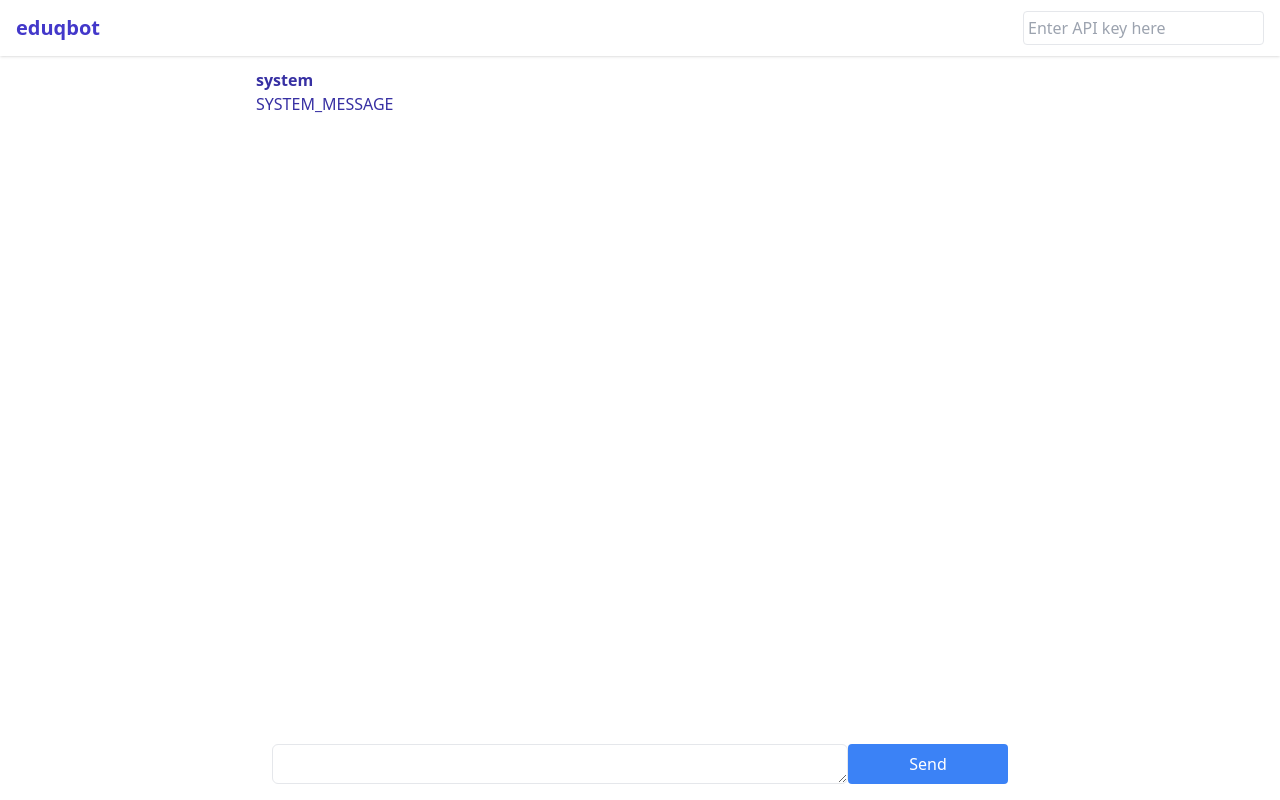
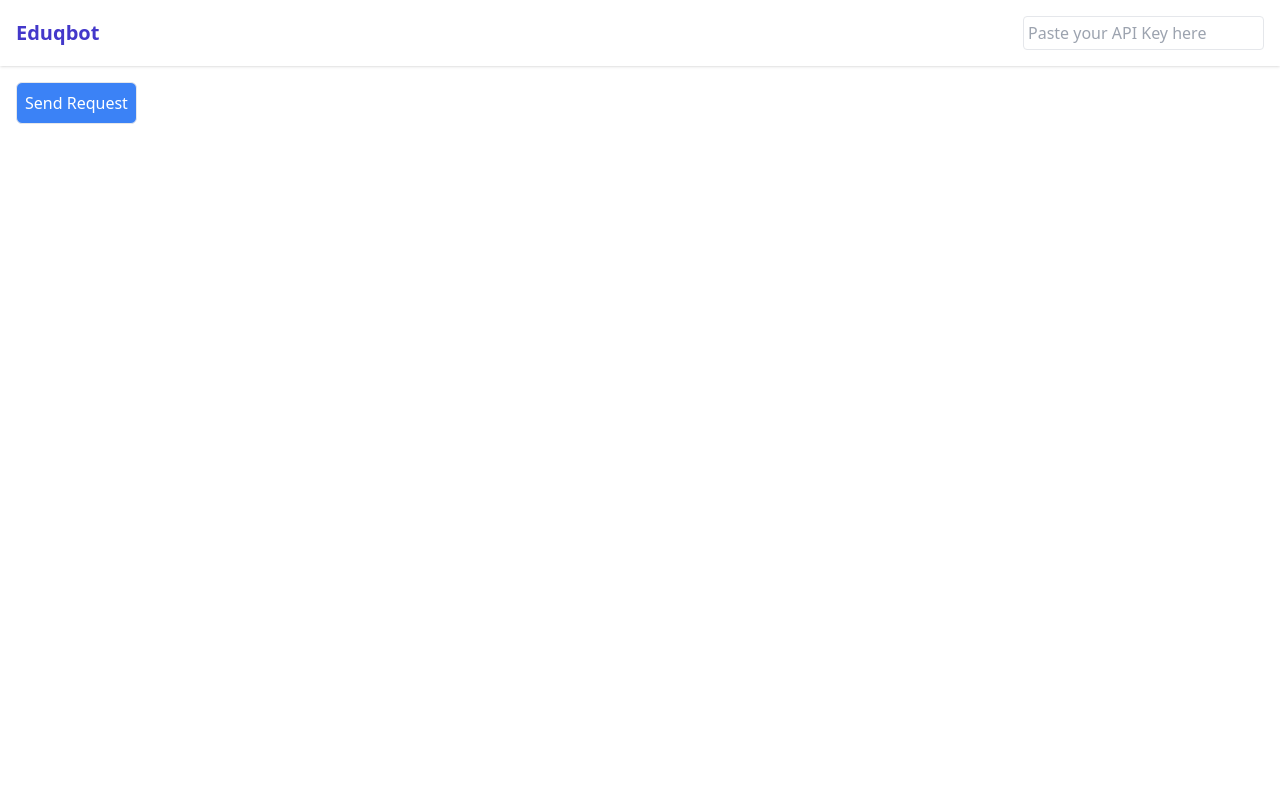
Before and after one commit to PDpall/eduqbot, a Next.js app in the folder eduqbot-web/: page / in a window 1280 px wide. Built offline with nearby package versions, Linux system fonts and the light colour scheme.

Commit message:
Update index.js

```diff
--- a/eduqbot-web/src/pages/index.js
+++ b/eduqbot-web/src/pages/index.js
@@ -1,97 +1,46 @@
-
 import { useState } from "react";
 
+export default function Home() {
 
-const SYSTEM_MESSAGE = "You are an AI assistant eduqbot";
+  const [apiKey, setApiKey] = useState("");
+  const API_URL = "https://api.openai.com/v1/chat/completions";
+  /*console.log ("apiKey", apiKey);*/
 
-
-
-export default function Home() {
-  const [apiKey, setApiKey] = useState("");
-
-  const [userMessage, setUserMessage] = useState("");
-
-  const [messageHistory, setMessageHistory] = useState([ { role: "system", content: "SYSTEM_MESSAGE"}]);
-
-
-
-  const API_URL = "https://api.openai.com/v1/chat/completions" ;
-
-
-
-  const sendRequest = async () => {
-
-
-
-
-    const response = await fetch(API_URL, {
-      method: "POST",
-      headers: {
+  async function sendRequest () {
+    const response = await fetch (API_URL, {
+      method:"POST",
+      headers:{
         "Content-Type": "application/json",
-        Authorization: `Bearer ${apiKey}`,
+        Authorization: "Bearer "+ apiKey,
       },
-      body: JSON.stringify({
-        model: "gpt-3.5-turbo",
-        messages: [
-          { role: "system", content: "SYSTEM_MESSAGE"},
-          { role: "user", content: "Hello, Could you please Introduce yourself"}],
+      body: JSON.stringify ({
+        model:"gpt-3.5-turbo",
+        messages:  [{role: "user", content: "Hello!" }],
       }),
     });
 
+    const responseJson = await response.json ();
+    console.log ('responseJson', responseJson);
+  }
 
 
-  }
-
-  return (
-    <div className="flex flex-col h-screen">
-      {/* Navbar */}
-      <nav className="bg-white shadow w-full">
-        <div className="px-4 h-14 flex justify-between items-center">
-          <div className="text-xl font-bold text-indigo-700">eduqbot</div>
+return <div className="flex flex-col h-screen">
+    <nav className="shadow px-4 py-4 flex flex-row justify-between items-center">
+      <div className="text-xl font-bold text-indigo-700">  Eduqbot </div>
       <div>
-            <input
-              type="password"
+        <input type="password"
         className="border rounded p-1"
-              placeholder="Enter API key here"
-              onChange={e => setApiKey(e.target.value)}
-              value={apiKey}
+        placeholder="Paste your API Key here"
+        onChange={(e) => setApiKey (e.target.value)}
+        value = { apiKey }
         />
       </div>
-        </div>
     </nav>
-      {/* History Message */}
-
-      <div className="flex-1">
-        <div className= "max-w-screen-md mx-auto w-full text-indigo-800">
-
-          {messageHistory.map((message ,idx) => (
-            <div key={idx} className="mt-3">
-
-              <div className="font-bold">{message.role}</div>
-              <div className="font-l">{message.content}</div>
-            </div>
-          ))}
+    <div className ="px-4 py-4">
+      <button className="border rounded-md p-2 bg-blue-500  hover:bg-blue-600 text-white"
+      onClick={sendRequest}>
+        Send Request
+      </button>
     </div>
   </div>
-
-        {/* Input box */}
-        <div>
-        <div className="max-w-screen-md mx-auto w-full flex px-4 pb-4">
-          <textarea
-          value={userMessage}
-          onChange={e => setUserMessage(e.target.value)}
-          className="border text-lg rounded-md flex-1" rows={1} />
-           <button onClick={sendRequest} className="w-40 bordered rounded bg-blue-500 hover:bg-indigo-700 text-white p-2">Send</button>
-</div>
-        </div>
-
-
-
-
-
-     </div>
-
-
-
-  );
 }
```
Lines whose indentation alone changed are shown as unchanged.
